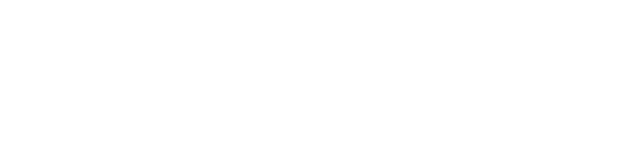
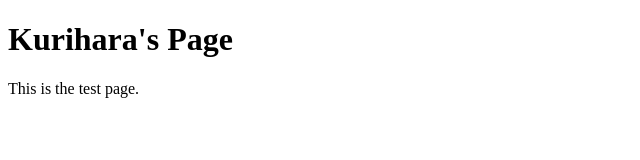
Before and after one commit to okrih/tutorial, a plain HTML site: page index.html in a window 1280 px wide. Shown: the whole page, without its empty margins (0-640 px from the left). Drawn offline with Linux system fonts and the light colour scheme.

Commit message:
a little changed

```diff
--- a/index.html
+++ b/index.html
@@ -5,11 +5,12 @@
     <meta charset="UTF-8">
     <meta http-equiv="X-UA-Compatible" content="IE=edge">
     <meta name="viewport" content="width=device-width, initial-scale=1.0">
-    <title>Document</title>
+    <title>Kurihara's Page</title>
 </head>
 
 <body>
-
+    <h1>Kurihara's Page</h1>
+    <p>This is the test page.</p>
 </body>
 
 </html>
```
